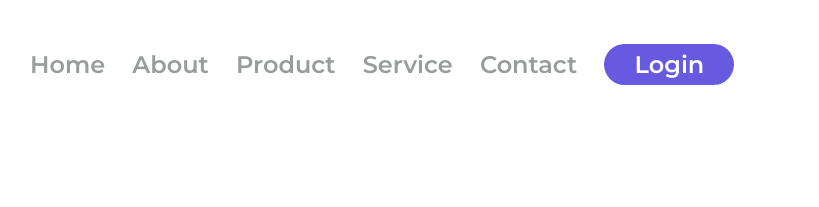
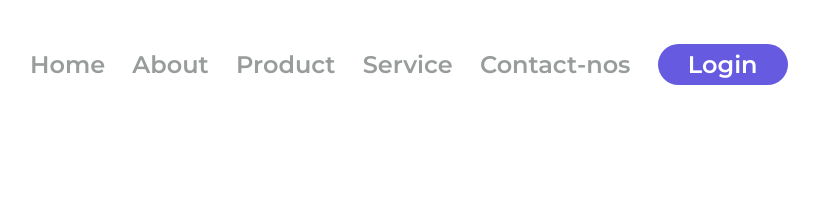
Before and after one commit to OliverSalerno/Primeir-Projeto-Responsivo, a plain HTML site: page Desafio de Responsividade.html in a window 1280 px wide. Shown: the top 207 px of the page, without its empty margins (46-865 px from the left). Drawn offline with Linux system fonts and the light colour scheme.

Commit message:
alterei um dos links do header

```diff
--- a/Desafio de Responsividade.html
+++ b/Desafio de Responsividade.html
@@ -18,7 +18,7 @@
         <a class="link-header">About</a>
         <a class="link-header">Product</a>
         <a class="link-header">Service</a>
-        <a class="link-header">Contact</a>
+        <a class="link-header">Contact-nos</a>
         <button class="button-header">Login</button>
     </header>
     <main>
```
